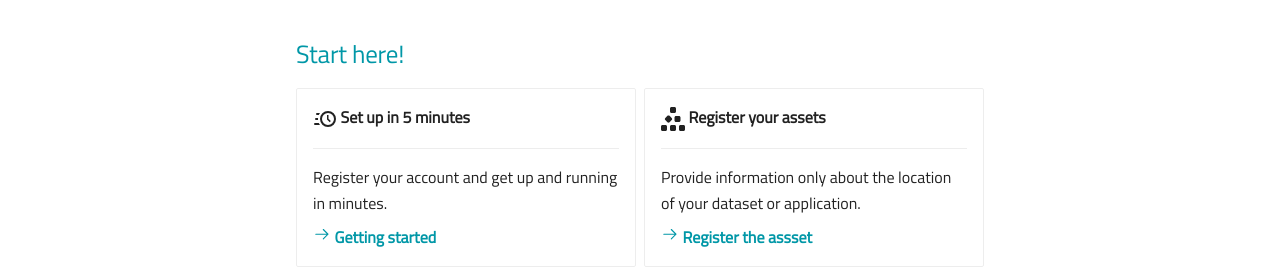
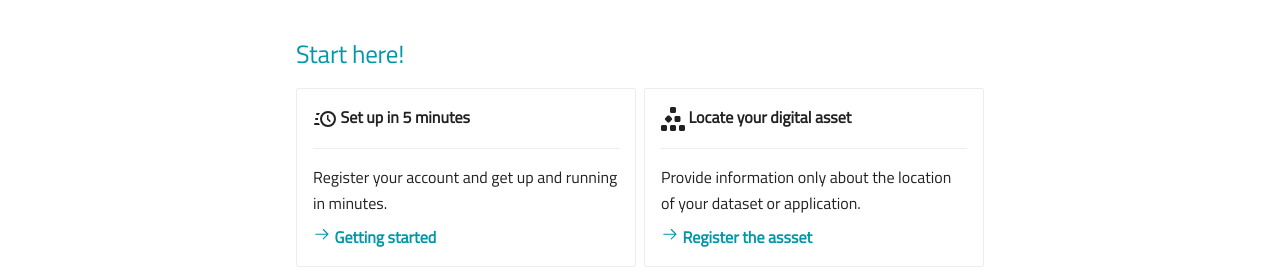
Before and after one commit to canarybit/cc-docs, an MkDocs documentation site: the page built from docs/index.md, in a window 1280 px wide and 1309 px high. Shown: the part 766-1039 px from the top of the window. Built offline with MkDocs 1.6.1 and Material for MkDocs 9.7.7, drawn with Linux system fonts in a browser that asks for light colours.

Commit message:
Adds content

```diff
--- a/docs/index.md
+++ b/docs/index.md
@@ -21,7 +21,7 @@ Run workloads on different [infrastructure setups](infrastructure.md) supporting
 
     [:octicons-arrow-right-24: Getting started](https://demo.confidentialcloud.io/signup)
 
--   :fontawesome-solid-cubes-stacked:{ .lg .middle } __Register your assets__
+-   :fontawesome-solid-cubes-stacked:{ .lg .middle } __Locate your digital asset__
 
     ---
 
```
Also changed, not shown: docs/infrastructure.md (+2 -1 lines).
